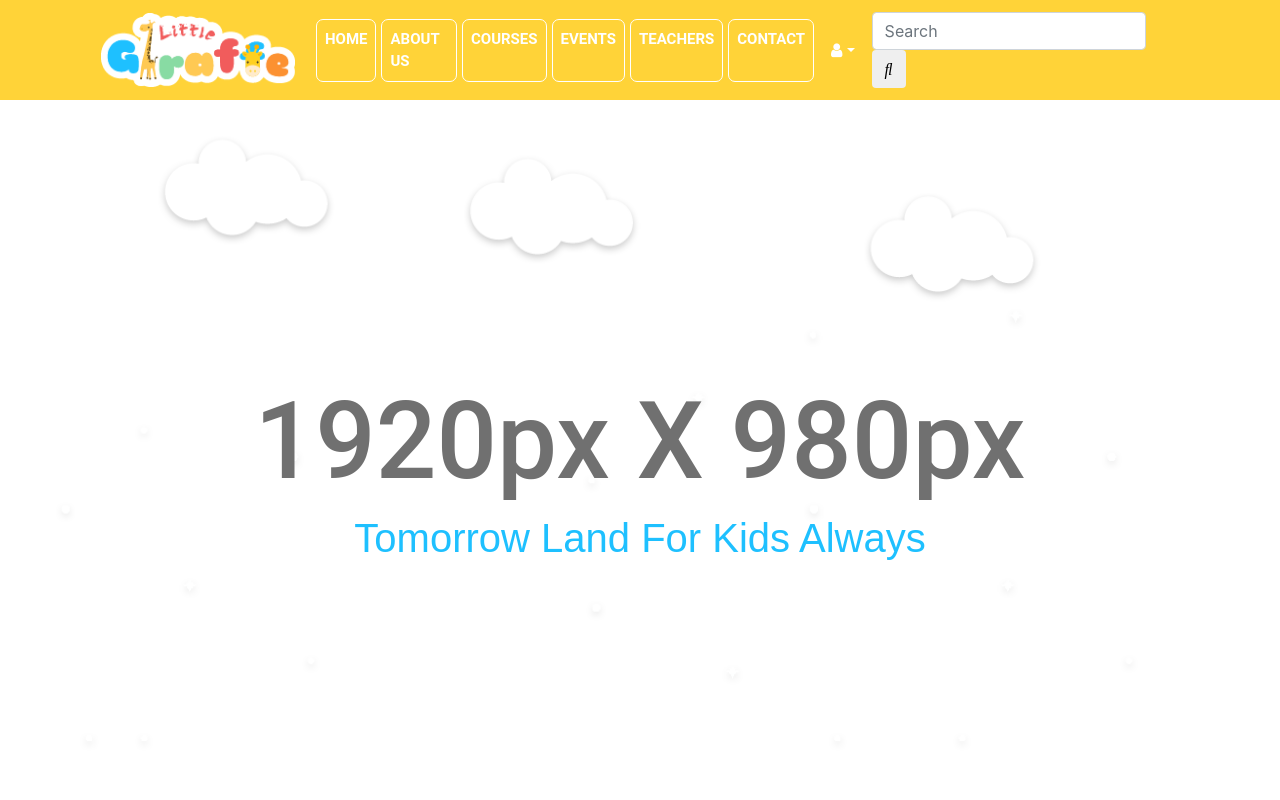
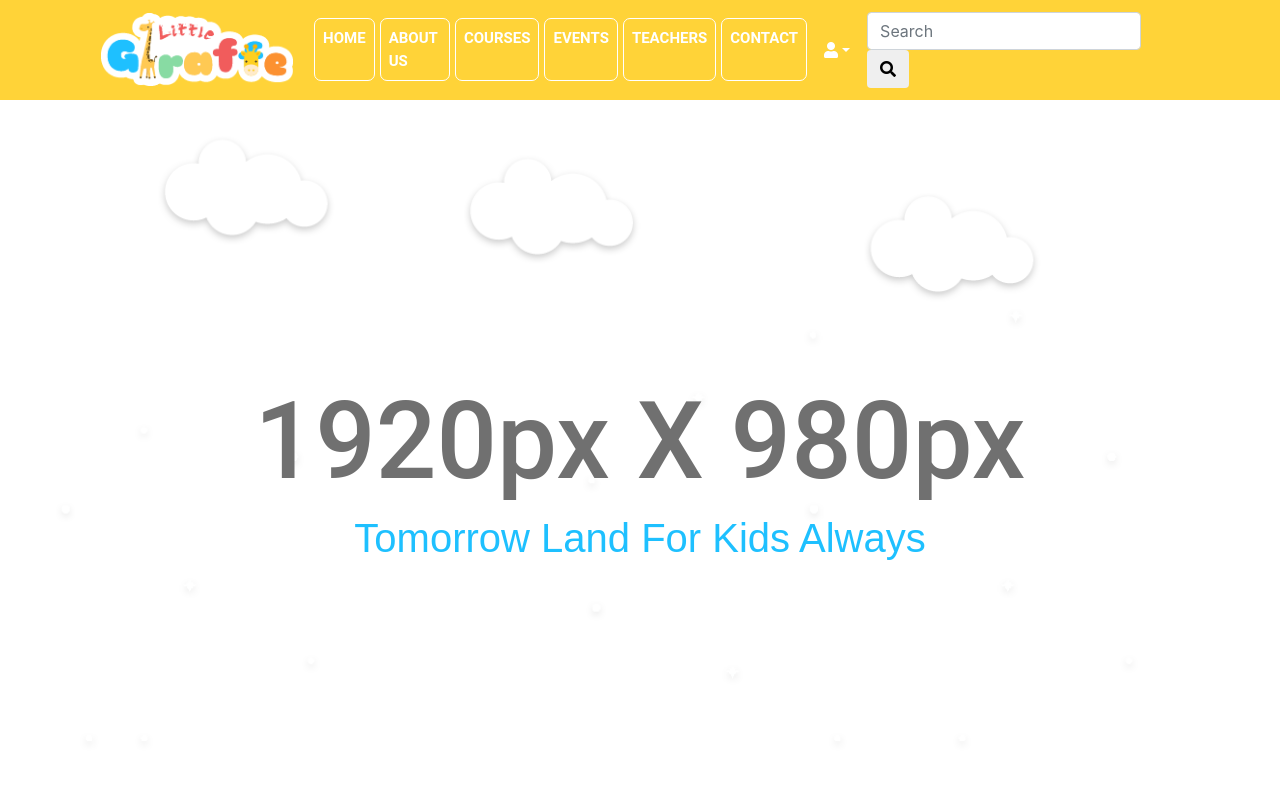
Before and after one commit to pbhadra/Girafee-Kids-Website, a plain HTML site: page index.html in a window 1280 px wide. Shown: the top 800 px of the page. Drawn offline with Linux system fonts and the light colour scheme; a script that the page names is missing.

Commit message:
Update index.html

```diff
--- a/index.html
+++ b/index.html
@@ -13,8 +13,10 @@
         <link rel="stylesheet" type="text/css" href="css/style.css">
         <link rel="stylesheet" type="text/css" href="css/boostrap4.0.0.css">
         <link rel="stylesheet" type="text/css" href="css/media.css">
-        <link rel="stylesheet" type="text/css" href="https://maxcdn.bootstrapcdn.com/font-awesome/4.7.0/css/font-awesome.min.css">
         <link rel="stylesheet" href="href="https://maxcdn.bootstrapcdn.com/font-awesome/4.7.0/css/font-awesome.min.css"">
+        <link rel="stylesheet" href="https://use.fontawesome.com/releases/v5.0.8/css/solid.css" integrity="sha384-v2Tw72dyUXeU3y4aM2Y0tBJQkGfplr39mxZqlTBDUZAb9BGoC40+rdFCG0m10lXk" crossorigin="anonymous">
+        <link rel="stylesheet" href="https://use.fontawesome.com/releases/v5.0.8/css/fontawesome.css" integrity="sha384-q3jl8XQu1OpdLgGFvNRnPdj5VIlCvgsDQTQB6owSOHWlAurxul7f+JpUOVdAiJ5P" crossorigin="anonymous">
+
         <!-- End CSS Intregration -->
     </head>
     <!-- End Head Section -->
```
